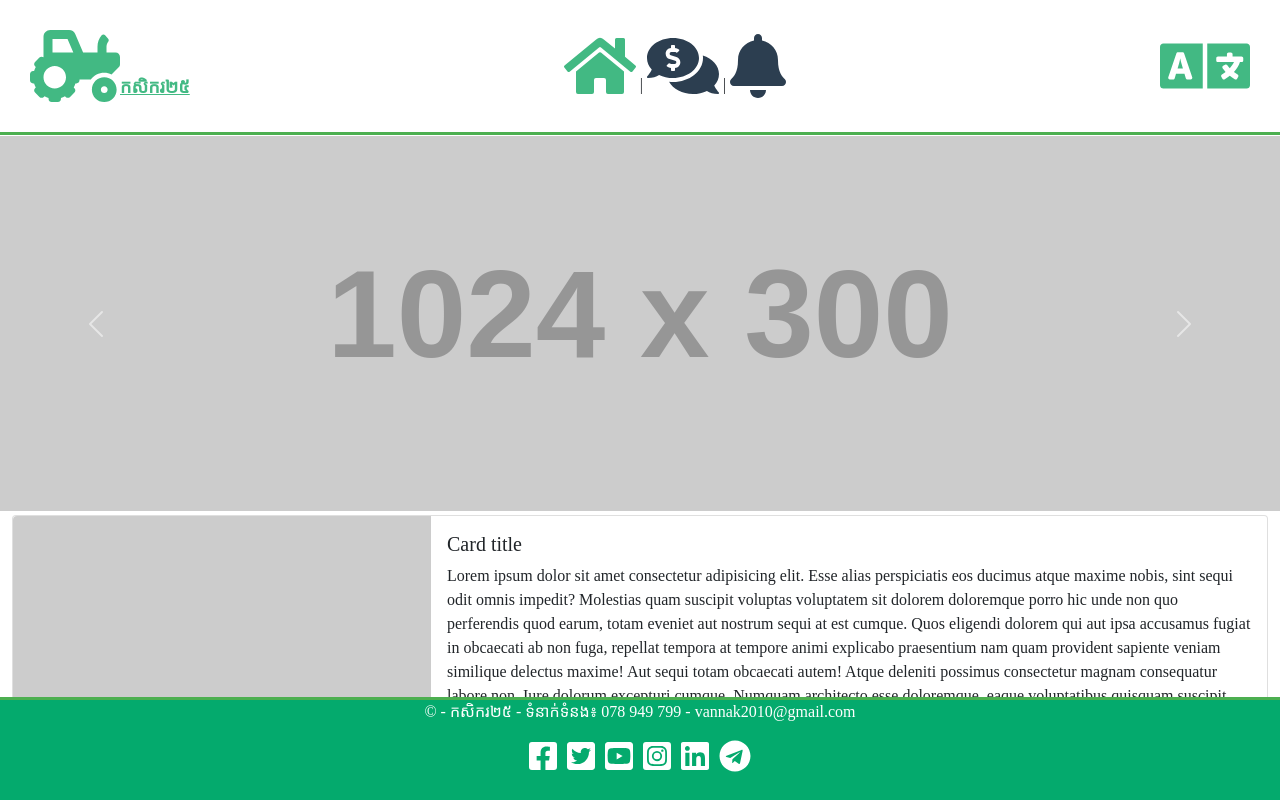
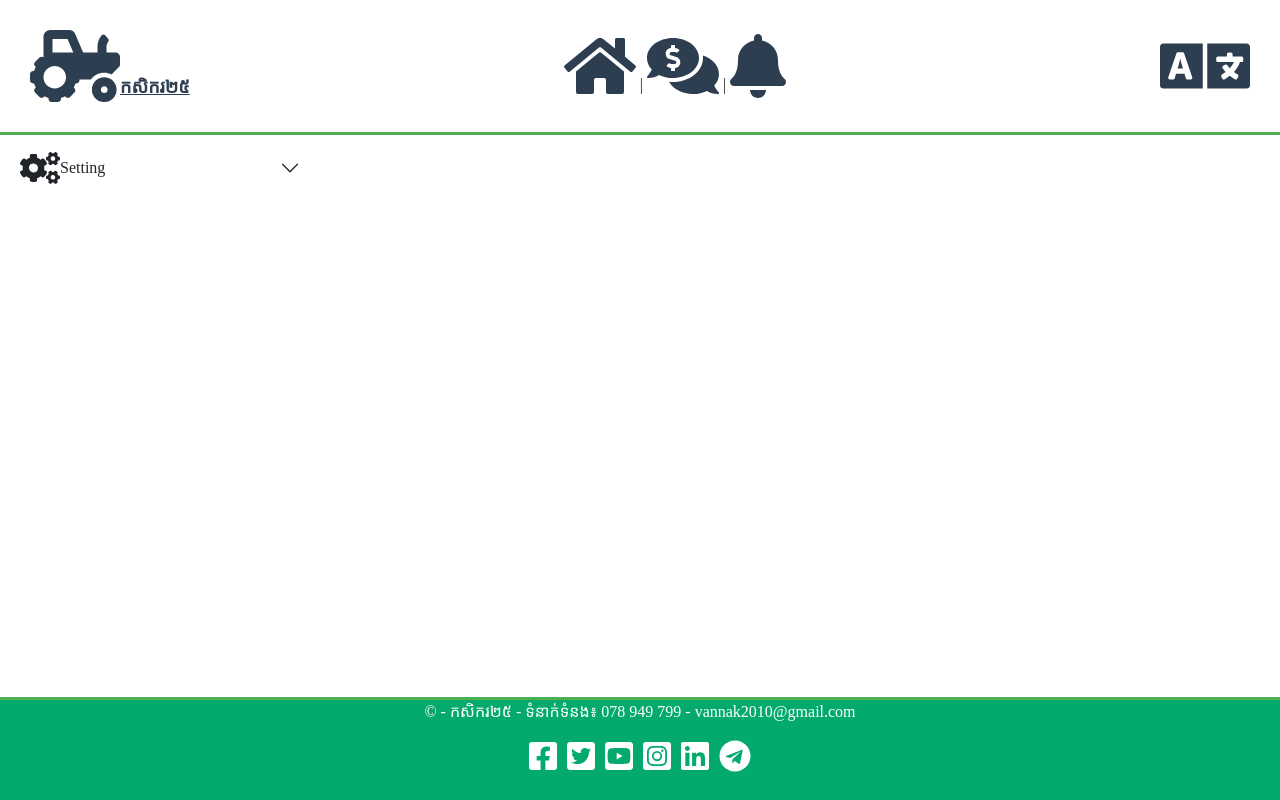
Before and after one commit to hvannak/ksekar25ui, a Vue app: page /controlpanel in a window 1280 px wide. Before the commit this address led to /. Shown: the top 800 px of the page. Built offline with nearby package versions, Linux system fonts and the light colour scheme; a web font is replaced by a local one.

Commit message:
thinking of nest route

```diff
--- a/package.json
+++ b/package.json
@@ -13,11 +13,13 @@
     "@fortawesome/free-regular-svg-icons": "^5.15.3",
     "@fortawesome/free-solid-svg-icons": "^5.15.3",
     "@fortawesome/vue-fontawesome": "^3.0.0-4",
+    "@popperjs/core": "^2.9.2",
     "@vuelidate/core": "^2.0.0-alpha.22",
     "@vuelidate/validators": "^2.0.0-alpha.19",
     "aos": "^2.3.4",
     "axios": "^0.21.1",
     "bootstrap": "^5.0.2",
+    "bootstrap-icons": "^1.5.0",
     "core-js": "^3.6.5",
     "swiper": "^6.8.0",
     "vee-validate": "^4.4.7",
--- a/src/main.js
+++ b/src/main.js
@@ -9,6 +9,7 @@ import { FontAwesomeIcon } from '@fortawesome/vue-fontawesome'
 import { dom } from "@fortawesome/fontawesome-svg-core"
 import "bootstrap/dist/css/bootstrap.min.css";
 import "bootstrap";
+import "bootstrap-icons/font/bootstrap-icons.css"
 
 dom.watch()
 library.add(fas,fab)
--- a/src/router/index.js
+++ b/src/router/index.js
@@ -4,6 +4,7 @@ import Notification from '../views/Notification.vue'
 import Products from '../views/Products.vue'
 import Login from '../views/Login.vue'
 import ControlPanel from '../views/ControlPanel.vue'
+import About from '../views/About.vue'
 
 const routes = [
   {
@@ -35,9 +36,33 @@ const routes = [
     component: Login
   },
   {
-    path: '/controlPanel',
+    path: '/controlpanel',
     name: 'ControlPanel',
-    component: ControlPanel
+    meta: { title: 'Control Panel',icon: 'mdi-folder' },
+    component: ControlPanel,
+    children:[
+      {
+        path: 'setting',
+        name: 'Setting',
+        meta: { title: 'Languages',icon: 'cogs'},
+        component: About,
+        children:[
+          {
+            path: 'languages',
+            name: 'Languages',
+            meta: { title: 'Languages',icon: 'bell'},
+            component: Home
+          },
+          {
+            path: 'localize',
+            name: 'Localize',
+            meta: { title: 'Localize',icon: 'language' },
+            component: Login
+          },
+        ]
+      }
+
+    ],
   },
 ]
 
@@ -46,14 +71,14 @@ const router = createRouter({
   routes
 })
 
-router.beforeEach((to, from, next) => {
-  if((to.name == 'Login' && localStorage.getItem('token') != null)){
-    next({name:'ControlPanel'});
-  }
-  if(to.fullPath.startsWith('/controlpanel') && localStorage.getItem('token') == null ){
-    next({name:'Home'});
-  }
-  else next()
-});
+// router.beforeEach((to, from, next) => {
+//   if((to.name == 'Login' && localStorage.getItem('token') != null)){
+//     next({name:'ControlPanel'});
+//   }
+//   if(to.fullPath.startsWith('/controlpanel') && localStorage.getItem('token') == null ){
+//     next({name:'Home'});
+//   }
+//   else next()
+// });
 
 export default router
--- a/src/views/ControlPanel.vue
+++ b/src/views/ControlPanel.vue
@@ -2,16 +2,18 @@
   <div class="container-fluid">
     <div class="row">
       <div class="col-3 px-0 my-1">
-          <div class="accordion accordion-flush" id="accordionFlushExample">
-              <div v-for="item in 10" :key="item" class="accordion-item">
-                <h2 class="accordion-header" :id="`flush-heading${item}`" />
-                <button class="accordion-button collapsed" type="button" data-bs-toggle="collapse" :data-bs-target="`#flush-collapse${item}`" aria-expanded="false" :aria-controls="`flush-collapse${item}`">
-                    Setting #{{item}}
+          <div v-for="(panel,i) in routerData" :key="i" class="accordion accordion-flush" id="accordionFlushExample">
+              <div v-for="(item,index) in panel.children" :key="index" class="accordion-item">
+                <h2 class="accordion-header" :id="`flush-heading${index}`" />
+                <button class="accordion-button collapsed" type="button" data-bs-toggle="collapse" :data-bs-target="`#flush-collapse${index}`" aria-expanded="false" :aria-controls="`flush-collapse${index}`">
+                    <fa :icon="`${item.meta.icon}`" class="fa-2x" />{{item.name}}
                 </button>
-                <div :id="`flush-collapse${item}`" class="accordion-collapse collapse" aria-labelledby="flush-headingOne" data-bs-parent="#accordionFlushExample">
+                <div :id="`flush-collapse${index}`" class="accordion-collapse collapse" aria-labelledby="flush-headingOne" data-bs-parent="#accordionFlushExample">
                 <div class="accordion-body">
-                    <div class="d-grid gap-2">
-                        <button type="button" class="btn btn-light btn-lg">Light</button>
+                    <div v-for="(menu,j) in item.children" :key="j" class="d-grid my-2 gap-2">
+                        <button type="button" class="btn btn-light btn-lg">
+                          <router-link :to="`${panel.path + '/' + item.path + '/' + menu.path}`">{{menu.name}}</router-link>
+                        </button>
                     </div>
                 </div>
                 </div>
@@ -19,14 +21,29 @@
           </div>
       </div>
       <div class="col-9 px-0 my-1">
+        <router-view />
       </div>
     </div>
   </div>
 </template>
 
 <script>
+import { useRouter, useRoute} from 'vue-router'
+
 export default {
-
+  // mounted() {
+  //  let router = this.$router.options.routes.filter(x=>x.name == 'ControlPanel');
+  //  console.log(router);
+  // },
+  setup(){
+    const router = useRouter();
+    let routerData = router.options.routes.filter(x=>x.name == 'ControlPanel');
+    console.log(routerData);
+    console.log(useRoute().path);
+    return {
+      routerData
+    }
+  }
 }
 </script>
 
```
Also changed, not shown: 1 other file (tests, documents, lock files or other folders).
